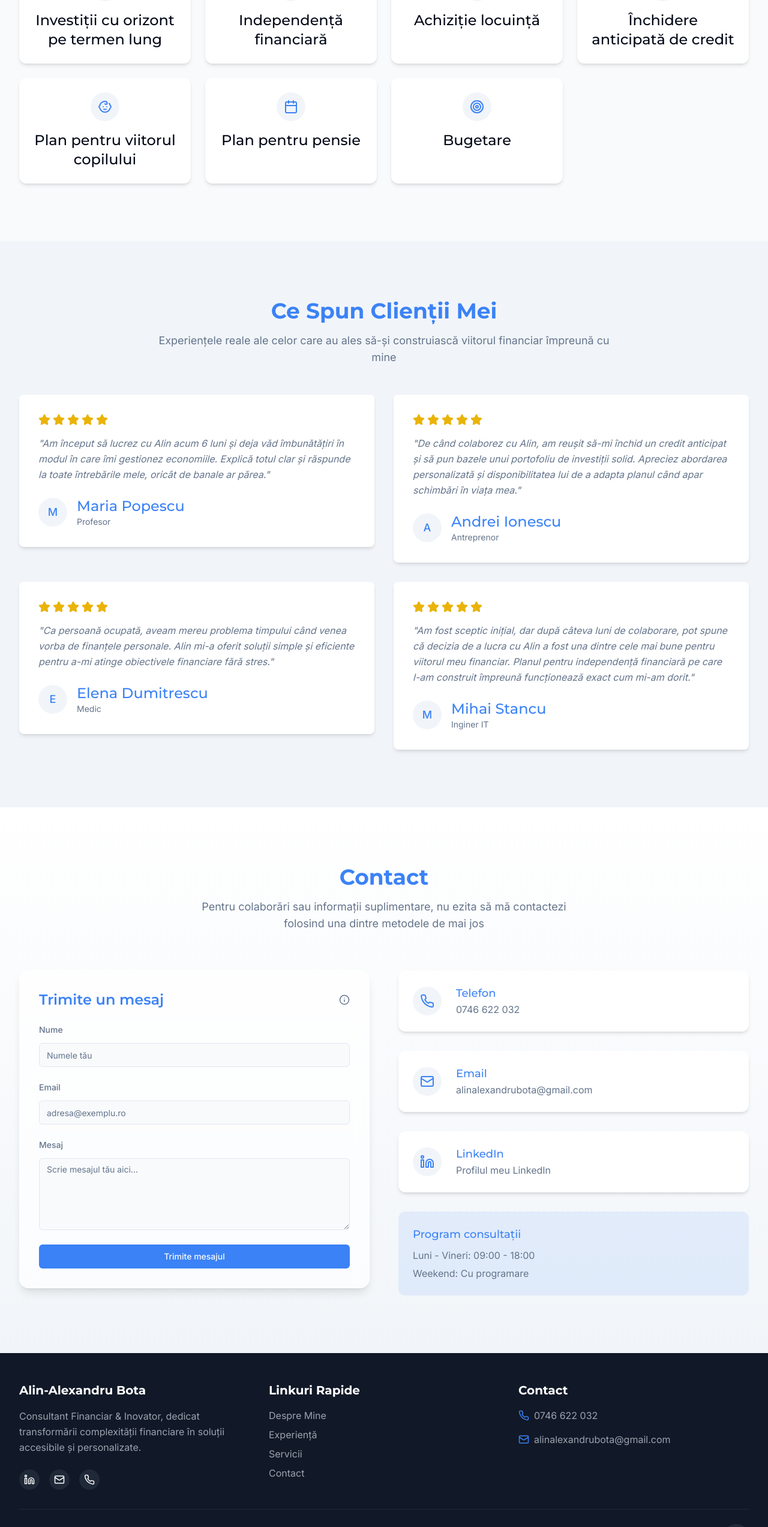
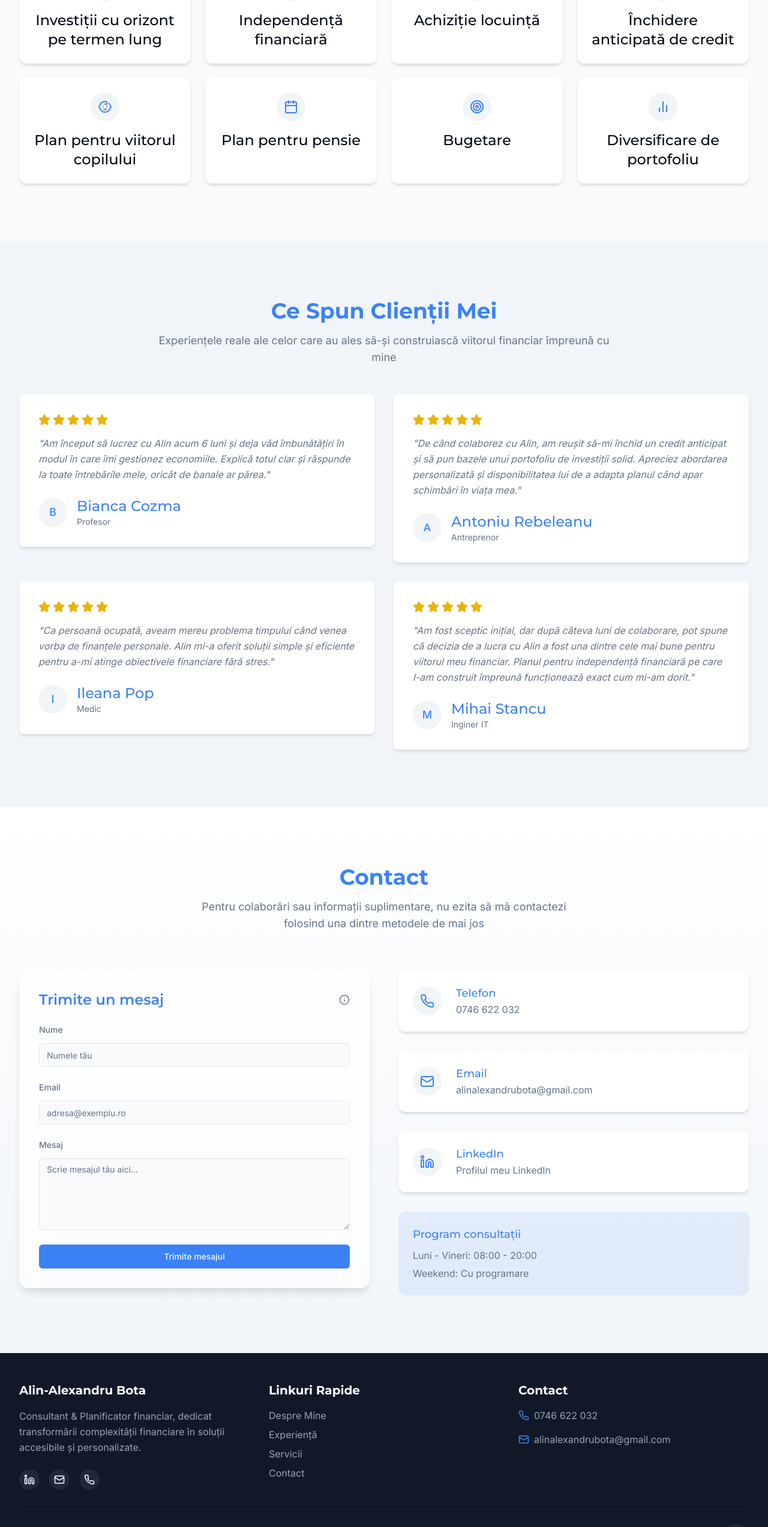
Before and after one commit to Dariusb17/bota-financial-innovate, a React (Vite) app: page / in a window 1280 px wide. Shown: the part 2180-4726 px from the top of the page at 60% size. Built offline with nearby package versions, Linux system fonts and the light colour scheme.

Commit message:
Fix: Implement requested changes
- Add portfolio diversification objective.
- Update testimonial names.
- Modify footer and consultation hours.
- Address email sending error.

```diff
--- a/src/components/Contact.tsx
+++ b/src/components/Contact.tsx
@@ -1,3 +1,4 @@
+
 import React, { useRef, useState } from 'react';
 import { Phone, Mail, Linkedin, Info } from 'lucide-react';
 import { Button } from '@/components/ui/button';
@@ -48,10 +49,10 @@ const Contact: React.FC = () => {
 
     // Send email using EmailJS
     emailjs.sendForm(
-      'service_b75w3y7', // EmailJS service ID
-      'template_qbun0ra', // EmailJS template ID
+      'service_b75w3y7',
+      'template_qbun0ra',
       formRef.current,
-      'dNsPF44T9wpPQiV8_' // EmailJS user ID
+      'dNsPF44T9wpPQiV8_'
     )
       .then((result) => {
         console.log('Email sent successfully:', result.text);
@@ -173,7 +174,7 @@ const Contact: React.FC = () => {
 
             <div className="p-6 bg-finance-blue/10 rounded-xl">
               <h4 className="text-lg font-medium text-finance-blue mb-2">Program consultații</h4>
-              <p className="text-finance-gray mb-1">Luni - Vineri: 09:00 - 18:00</p>
+              <p className="text-finance-gray mb-1">Luni - Vineri: 08:00 - 20:00</p>
               <p className="text-finance-gray">Weekend: Cu programare</p>
             </div>
           </div>
--- a/src/components/Footer.tsx
+++ b/src/components/Footer.tsx
@@ -17,7 +17,7 @@ const Footer: React.FC = () => {
           <div>
             <h3 className="text-xl font-bold mb-4">Alin-Alexandru Bota</h3>
             <p className="text-gray-400 mb-6">
-              Consultant Financiar & Inovator, dedicat transformării complexității financiare în soluții accesibile și personalizate.
+              Consultant & Planificator financiar, dedicat transformării complexității financiare în soluții accesibile și personalizate.
             </p>
             <div className="flex space-x-4">
               <a
--- a/src/components/Services.tsx
+++ b/src/components/Services.tsx
@@ -1,6 +1,6 @@
 
 import React, { useEffect, useRef } from 'react';
-import { CheckCircle, Target, Home, PiggyBank, Calendar, Clock, Baby, CreditCard, Wallet } from 'lucide-react';
+import { CheckCircle, Target, Home, PiggyBank, Calendar, Clock, Baby, CreditCard, Wallet, BarChart2 } from 'lucide-react';
 import {
   Card,
   CardContent,
@@ -80,6 +80,10 @@ const Services: React.FC = () => {
     {
       icon: <Target className="w-6 h-6 text-finance-blue" />,
       title: "Bugetare"
+    },
+    {
+      icon: <BarChart2 className="w-6 h-6 text-finance-blue" />,
+      title: "Diversificare de portofoliu"
     }
   ];
 
--- a/src/components/Testimonials.tsx
+++ b/src/components/Testimonials.tsx
@@ -65,19 +65,19 @@ const Testimonials: React.FC = () => {
 
   const testimonials: TestimonialProps[] = [
     {
-      name: "Maria Popescu",
+      name: "Bianca Cozma",
       position: "Profesor",
       text: "Am început să lucrez cu Alin acum 6 luni și deja văd îmbunătățiri în modul în care îmi gestionez economiile. Explică totul clar și răspunde la toate întrebările mele, oricât de banale ar părea.",
       rating: 5
     },
     {
-      name: "Andrei Ionescu",
+      name: "Antoniu Rebeleanu",
       position: "Antreprenor",
       text: "De când colaborez cu Alin, am reușit să-mi închid un credit anticipat și să pun bazele unui portofoliu de investiții solid. Apreciez abordarea personalizată și disponibilitatea lui de a adapta planul când apar schimbări în viața mea.",
       rating: 5
     },
     {
-      name: "Elena Dumitrescu",
+      name: "Ileana Pop",
       position: "Medic",
       text: "Ca persoană ocupată, aveam mereu problema timpului când venea vorba de finanțele personale. Alin mi-a oferit soluții simple și eficiente pentru a-mi atinge obiectivele financiare fără stres.",
       rating: 5
```
